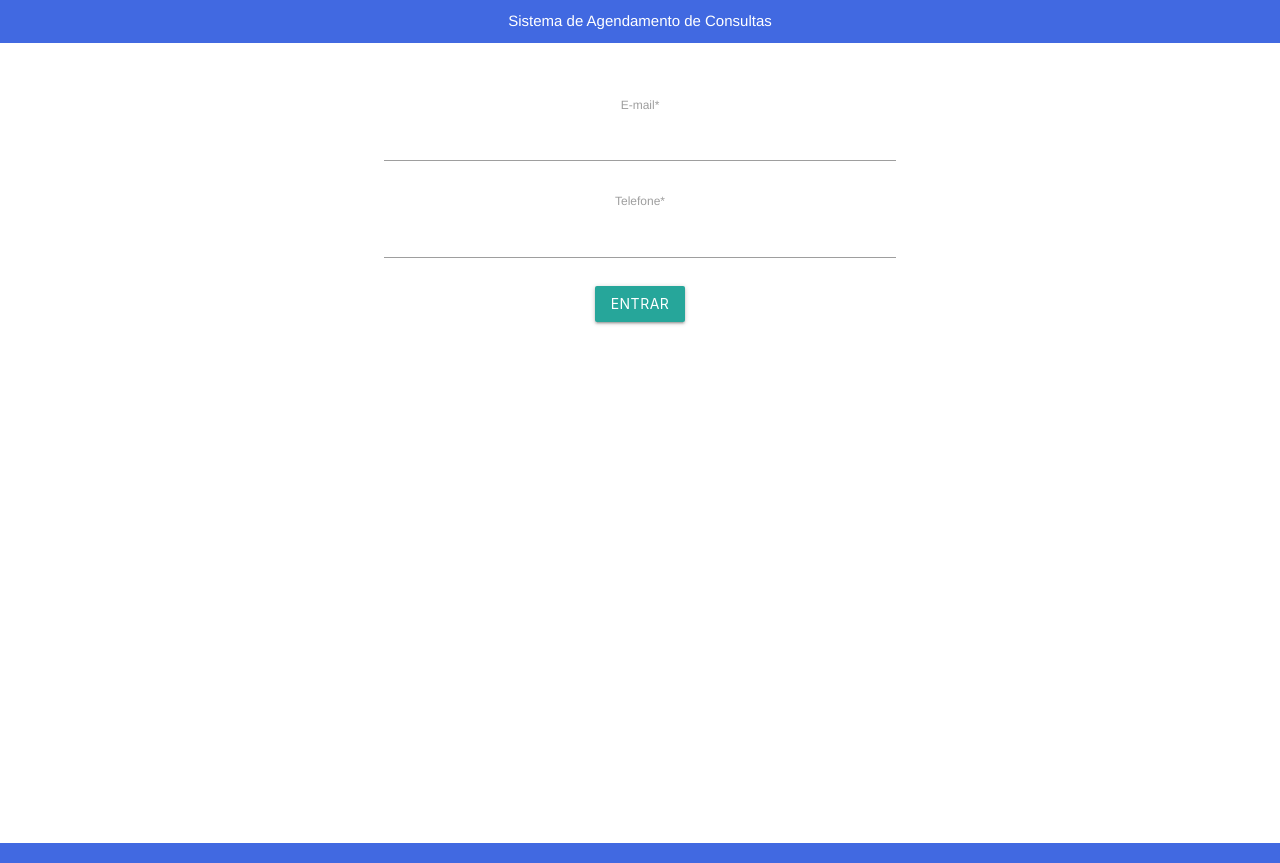
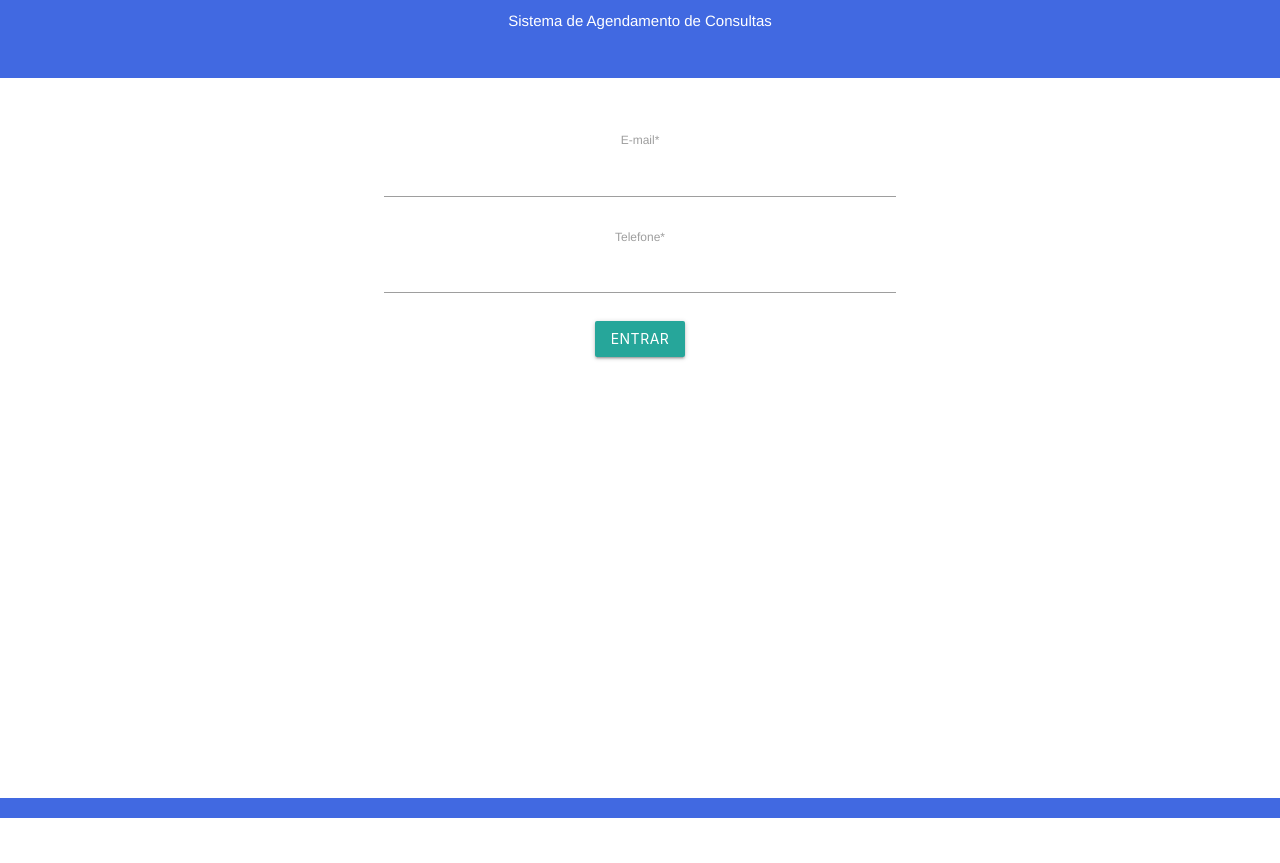
Before and after one commit to thelunardi/agenda-consulta, a Vue app: page / in a window 1280 px wide. After the commit the page ends 818 px from the top, so only its background shows below. Built offline with nearby package versions, Linux system fonts and the light colour scheme.

Commit message:
resolvendo os alerts do github

```diff
--- a/src/App.vue
+++ b/src/App.vue
@@ -59,8 +59,8 @@ export default {
   .home {
     display: grid;
     background-color: rgba(0, 0, 0, 0.0);
-    grid-template-columns: auto 80% auto;
-    grid-template-rows: auto minmax(100vh, auto) auto;
+    grid-template-columns: 10% 80% 10%;
+    grid-template-rows: 10% minmax(90vh, auto) auto;
   }
 
   .item {
```
Also changed, not shown: package.json (+4 -3 lines), 1 other file (tests, documents, lock files or other folders).
